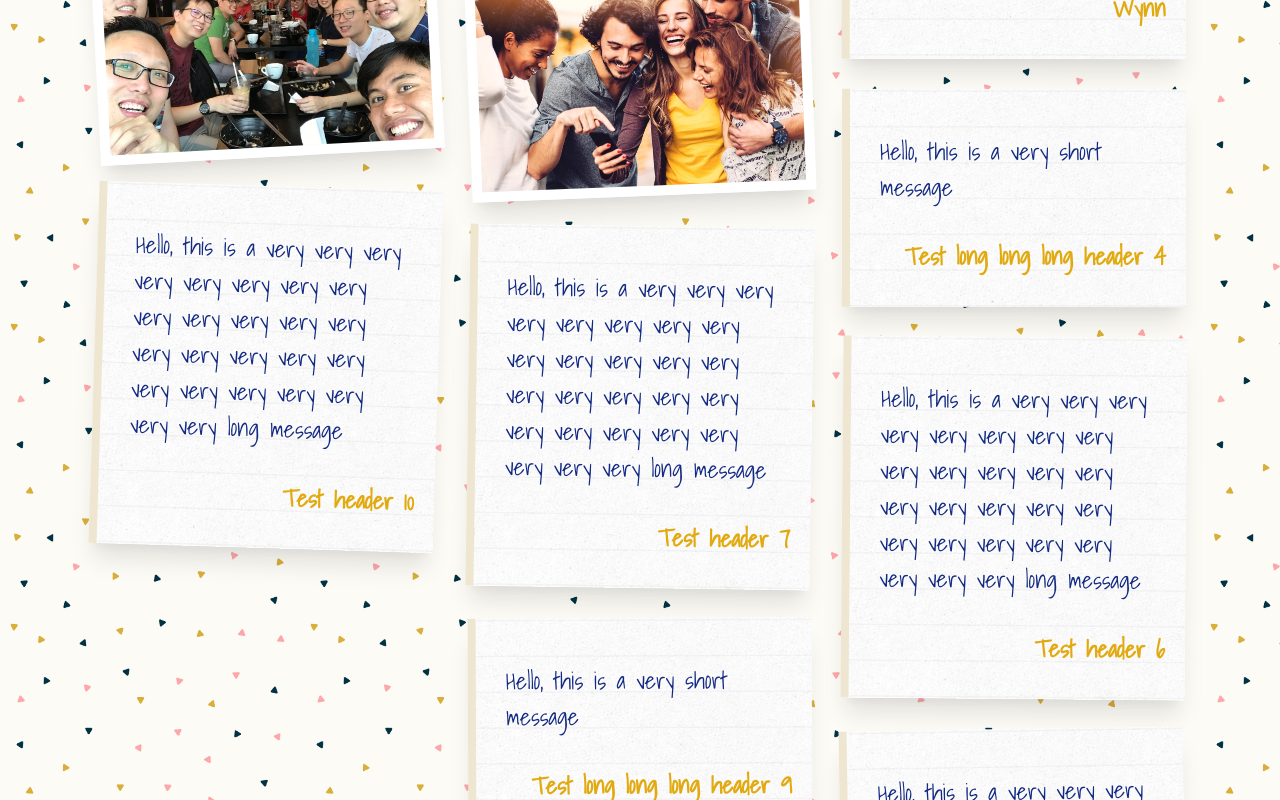
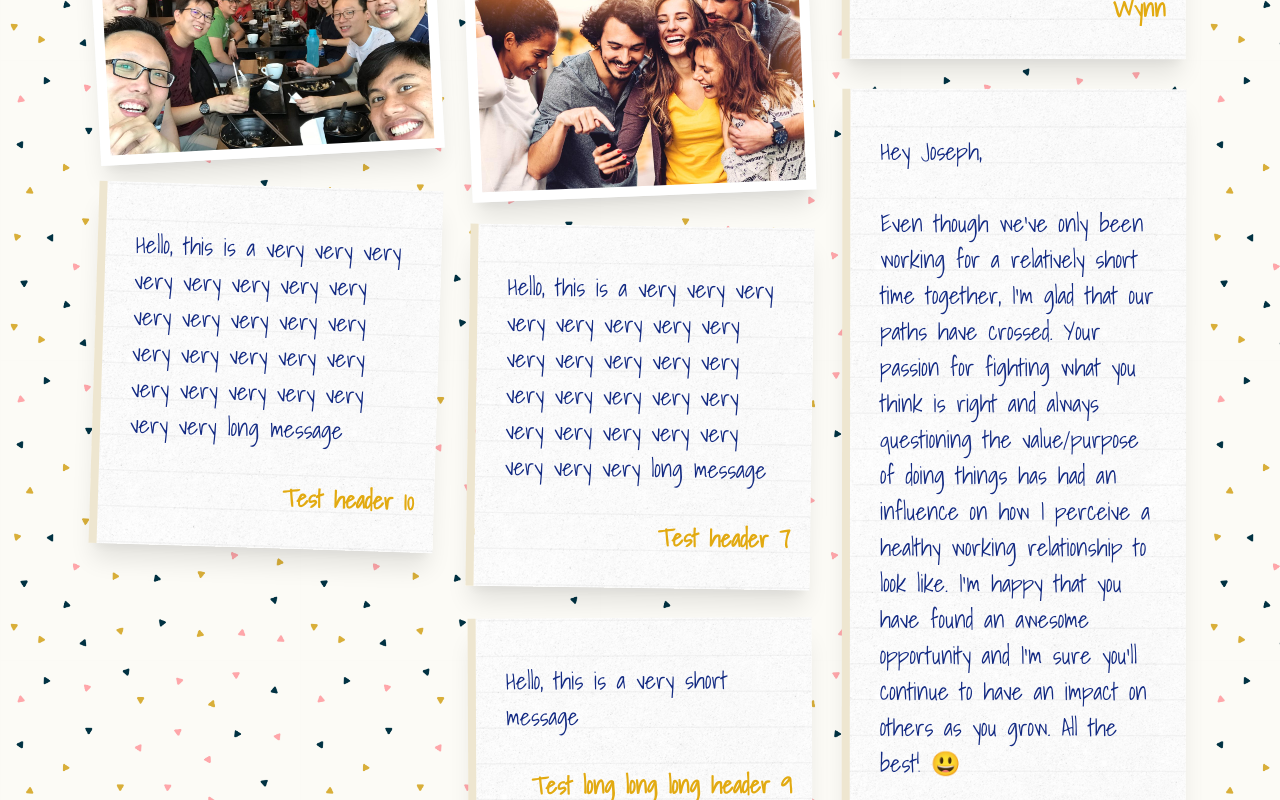
Before and after one commit to zephinzer/farewell, a React (Create React App) app: page / in a window 1280 px wide. Shown: the part 2340-3140 px from the top of the page. Built offline with nearby package versions, Linux system fonts and the light colour scheme.

Commit message:
msg: added

```diff
--- a/src/messages/messages.js
+++ b/src/messages/messages.js
@@ -83,8 +83,12 @@ export const messages = [
   },
   {
     type: "text",
-    header: "Test long long long header 4",
-    message: "Hello, this is a very short message",
+    header: "Kai Hong",
+    message:
+      "Hey Joseph,\n\n" +
+      "Even though we've only been working for a relatively short time together, I'm glad that our paths have crossed. " +
+      "Your passion for fighting what you think is right and always questioning the value/purpose of doing things has had an influence on how I perceive a healthy working relationship to look like. " +
+      "I'm happy that you have found an awesome opportunity and I'm sure you'll continue to have an impact on others as you grow. All the best! 😃",
   },
   {
     type: "text",
```
